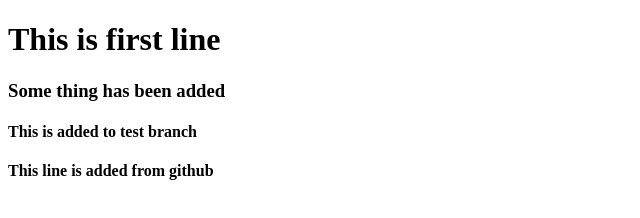
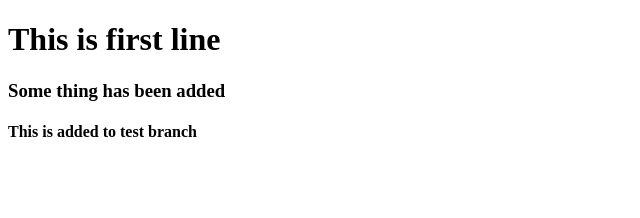
Before and after one commit to IICprojesh/teachGit, a plain HTML site: page index.html in a window 1280 px wide. Shown: the whole page, without its empty margins (0-640 px from the left). Drawn offline with Linux system fonts and the light colour scheme.

Commit message:
Update index.html

```diff
--- a/index.html
+++ b/index.html
@@ -11,6 +11,5 @@
     <h3>Some thing has been added</h3>
 
     <h4>This is added to test branch</h4>
-     <h4>This line is added from github</h4>
 </body>
 </html>
```
